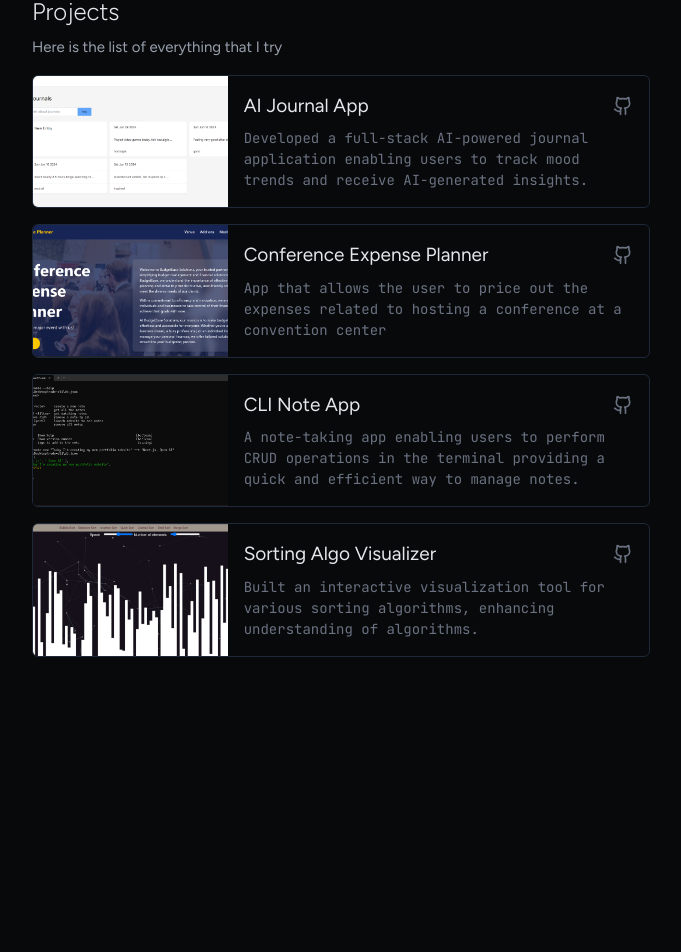
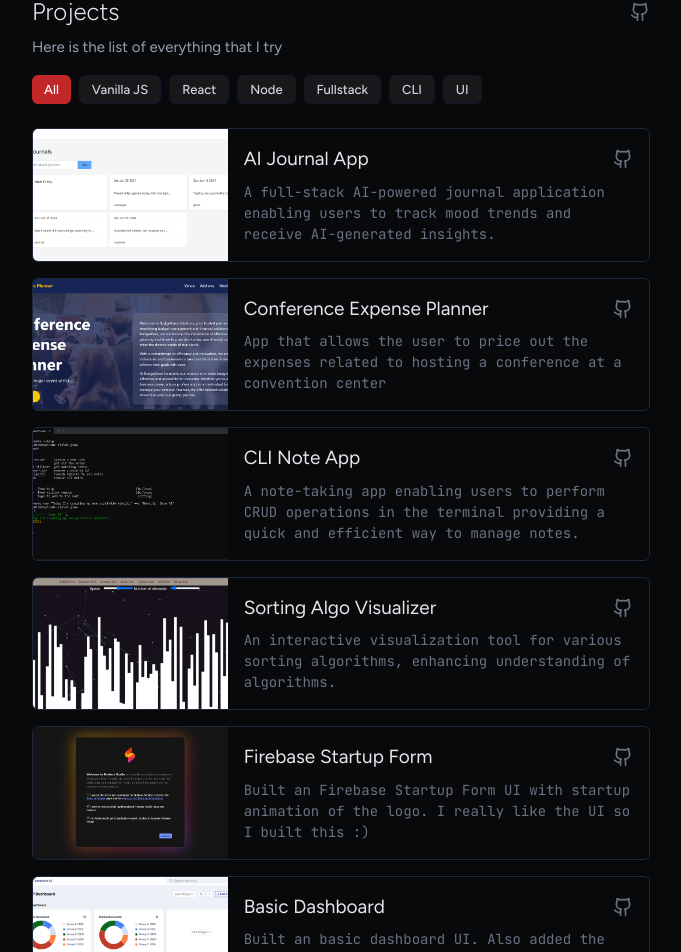
Before and after one commit to Lovepreet013/new-portfolio, a React (Vite) app: page /projects in a window 1280 px wide. Shown: the part 100-1052 px from the top of the page, without its empty margins (299-980 px from the left). Before the commit the page ends 800 px from the top, so only its background shows below. Built offline with nearby package versions, Linux system fonts and the light colour scheme.

Commit message:
added /project route

```diff
--- a/src/App.jsx
+++ b/src/App.jsx
@@ -126,7 +126,7 @@ function App() {
 
 
   return(
-    <div className={`transition-all duration-700 ease-in-out ${loaded ? "blur-0 opacity-100" : "blur-lg opacity-0"}
+    <div className={`transition-all duration-600 ease-in-out ${loaded ? "blur-0 opacity-100" : "blur-lg opacity-0"}
     `}>
       <Header/>
 
--- a/src/component/Footer.jsx
+++ b/src/component/Footer.jsx
@@ -1,7 +1,12 @@
+import { Github } from "lucide-react"
+
 const Footer = () => {
     return(
         <div className="mb-5 description">
-            <h1 className="description mt-4 mb-3 text-[#f33c3c]">Lovepreet.dev</h1>
+            <div className="flex items-center justify-between">
+                <h1 className="description mt-4 mb-3 text-[#f33c3c]">Lovepreet.dev</h1>
+                <a href="https://github.com/Lovepreet013/new-portfolio" className="text-gray-500 hover:text-gray-100" target="_blank"><Github size={20}/></a>
+            </div>
             <p className="description text-[13px] text-gray-700 mb-4">That's all guys | Built with Love by Lovepreet []~(￣▽￣)~*</p>
         </div>
     )
--- a/src/component/Projects.jsx
+++ b/src/component/Projects.jsx
@@ -1,35 +1,77 @@
-import { ArrowLeft } from "lucide-react"
-import { NavLink } from "react-router"
-import { projects } from "../data/projects"
-import ProjectCard from "./ProjectCard"
-import { useEffect, useState } from "react"
+import { ArrowLeft, Github } from "lucide-react";
+import { NavLink } from "react-router";
+import { projects } from "../data/projects";
+import ProjectCard from "./ProjectCard";
+import { useEffect, useState } from "react";
+
+const allTags = ["All", "Vanilla JS", "React", "Node", "Fullstack", "CLI", "UI"]; // Updated tags
 
 const Projects = () => {
   const [loaded, setLoaded] = useState(false);
+  const [selectedTag, setSelectedTag] = useState("All");
 
   useEffect(() => {
-        const timer = setTimeout(() => setLoaded(true), 100); // small delay for smoothness
+    const timer = setTimeout(() => setLoaded(true), 100);
     return () => clearTimeout(timer);
-    }, [])
-    return(
-        <div className={`transition-all duration-700 ease-in-out ${loaded ? "blur-0 opacity-100" : "blur-lg opacity-0"}
-        `}>
+  }, []);
+
+  const filteredProjects =
+    selectedTag === "All"
+      ? projects
+      : projects.filter((project) => project.tags?.includes(selectedTag));
+
+  return (
+    <div
+      className={`transition-all duration-600 ease-in-out ${
+        loaded ? "blur-0 opacity-100" : "blur-lg opacity-0"
+      }`}
+    >
       <div className="mt-4 max-w-[650px] mx-auto">
-                <NavLink to="/"><ArrowLeft /></NavLink>
+        <NavLink to="/">
+          <ArrowLeft />
+        </NavLink>
       </div>
       <div className="max-w-[650px] px-4 mt-10 mx-auto py-4">
+        <div className="flex items-center justify-between">
             <h1 className="text-2xl text-gray-200 font-light">Projects</h1>
+            <a href="https://github.com/Lovepreet013" className="text-gray-500 hover:text-gray-100" target="_blank"><Github size={20}/></a>
+        </div>
         <p className="text-gray-400 text-[15px] mt-2">
           Here is the list of everything that I try
         </p>
 
-                {projects.slice(0,4).map((project) => (
-                    <ProjectCard src={project.src} name={project.name} link={project.link} key={project.name} description={project.description}/>
+        {/* Tags */}
+        <div className="flex flex-wrap gap-2 mt-4">
+          {allTags.map((tag) => (
+            <button
+              key={tag}
+              onClick={() => setSelectedTag(tag)}
+              className={`px-3 py-1 rounded-md text-[13px] font-medium transition-colors duration-200 cursor-pointer ${
+                selectedTag === tag
+                  ? "bg-[#f43030c8] text-white border-[#f43030c8]"
+                  : "border-gray-900 border bg-[#18181B] text-gray-300 hover:border-[#f43030c8]"
+              }`}
+            >
+              {tag}
+            </button>
           ))}
+        </div>
 
+        {/* Projects */}
+        <div className="mt-6 space-y-4">
+          {filteredProjects.map((project) => (
+            <ProjectCard
+              src={project.src}
+              name={project.name}
+              link={project.link}
+              key={project.name}
+              description={project.description}
+            />
+          ))}
         </div>
       </div>
-    )
-}
+    </div>
+  );
+};
 
-export default Projects
+export default Projects;
--- /dev/null
+++ b/src/component/ScrollToTop.jsx
@@ -0,0 +1,12 @@
+import { useEffect } from "react"
+import { useLocation } from "react-router"
+
+export const ScrollToTop = () => {
+  const { pathname } = useLocation()
+
+  useEffect(() => {
+    window.scrollTo(0, 0); // reset scroll
+  }, [pathname])
+
+  return null
+}
--- a/src/data/projects.js
+++ b/src/data/projects.js
@@ -1,27 +1,75 @@
 export const projects = [
     {
-      src : "../projects/AI-Journal.png",
-      name : "AI Journal App",
-      link : "https://github.com/Lovepreet013/AI-Journal-App",
-      description : "Developed a full-stack AI-powered journal application enabling users to track mood trends and receive AI-generated insights."
+      src: "../projects/AI-Journal.png",
+      name: "AI Journal App",
+      link: "https://github.com/Lovepreet013/AI-Journal-App",
+      description:
+        "A full-stack AI-powered journal application enabling users to track mood trends and receive AI-generated insights.",
+      tags: ["React", "Fullstack"],
     },
     {
-        src : "../projects/conference.png",
-        name : "Conference Expense Planner",
-        link : "https://github.com/Lovepreet013/AI-Journal-App",
-        description : "App that allows the user to price out the expenses related to hosting a conference at a convention center"
+      src: "../projects/conference.png",
+      name: "Conference Expense Planner",
+      link: "https://github.com/Lovepreet013/conference-expense-planner",
+      description:
+        "App that allows the user to price out the expenses related to hosting a conference at a convention center",
+      tags: ["React", "UI"],
     },
     {
-        src : "../projects/cli.png",
-        name : "CLI Note App",
-        link : "https://github.com/Lovepreet013/AI-Journal-App",
-        description : "A note-taking app enabling users to perform CRUD operations in the terminal providing a quick and efficient way to manage notes."
+      src: "../projects/cli.png",
+      name: "CLI Note App",
+      link: "https://github.com/Lovepreet013/CLI-Note-Taking-App",
+      description:
+        "A note-taking app enabling users to perform CRUD operations in the terminal providing a quick and efficient way to manage notes.",
+      tags: ["CLI", "Node"],
     },
     {
-        src : "../projects/Sorting.png",
-        name : "Sorting Algo Visualizer",
-        link : "https://github.com/Lovepreet013/AI-Journal-App",
-        description : "Built an interactive visualization tool for various sorting algorithms, enhancing understanding of algorithms."
+      src: "../projects/Sorting.png",
+      name: "Sorting Algo Visualizer",
+      link: "https://github.com/Lovepreet013/sorting-algo-visualizer",
+      description:
+        "An interactive visualization tool for various sorting algorithms, enhancing understanding of algorithms.",
+      tags: ["Vanilla JS", "UI"],
     },
-
-]
+    {
+        src: "../projects/firebase.png",
+        name: "Firebase Startup Form",
+        link: "https://github.com/Lovepreet013/Frontend/tree/main/Firebase%20startup",
+        description:
+          "Built an Firebase Startup Form UI with startup animation of the logo. I really like the UI so I built this :)",
+        tags: ["Vanilla JS", "UI"],
+    },
+    {
+      src: "../projects/basicDashboard.png",
+      name: "Basic Dashboard",
+      link: "https://github.com/Lovepreet013/AI-Journal-App",
+      description:
+        "Built an basic dashboard UI. Also added the functionality to add different widgets to different sections.",
+      tags: ["React", "UI"],
+    },
+    {
+        src: "../projects/eplant.png",
+        name: "E Plant Shopping",
+        link: "https://github.com/Lovepreet013/e-plantShopping",
+        description:
+          "The app allow users to browse a variety of houseplants and add them to a shopping cart where we can see items and their total cost.",
+        tags: ["React", "UI"],
+    },
+    {
+        src: "../projects/publink.png",
+        name: "Publink",
+        link: "https://github.com/Lovepreet013/Frontend/tree/main/Social%20News%20App",
+        description:
+          "The Basic app that allow users to add links. Nothing special, I was trying to implement basic functionality of Hacker news.",
+        tags: ["Vanilla JS", "UI"],
+    },
+    ,
+    {
+        src: "../projects/Book Review.png",
+        name: "Express Book Review App",
+        link: "https://github.com/Lovepreet013/Frontend/tree/main/Social%20News%20App",
+        description:
+          "A server-side application that stores, retrieves and manages book ratings and reviews.",
+        tags: ["Node",],
+    },
+  ];
--- a/src/main.jsx
+++ b/src/main.jsx
@@ -4,10 +4,13 @@ import { BrowserRouter, Route, Routes } from 'react-router'
 import './index.css'
 import App from './App.jsx'
 import Projects from './component/Projects.jsx'
+import { ScrollToTop } from './component/ScrollToTop.jsx'
+
 
 createRoot(document.getElementById('root')).render(
   <StrictMode>
     <BrowserRouter>
+      <ScrollToTop />
       <Routes>
         <Route path="/" element={<App />}/>
         <Route path="/projects" element={<Projects />}/>
```
Also changed, not shown: public/projects/Book Review.png (added). Lines whose indentation alone changed are shown as unchanged.
